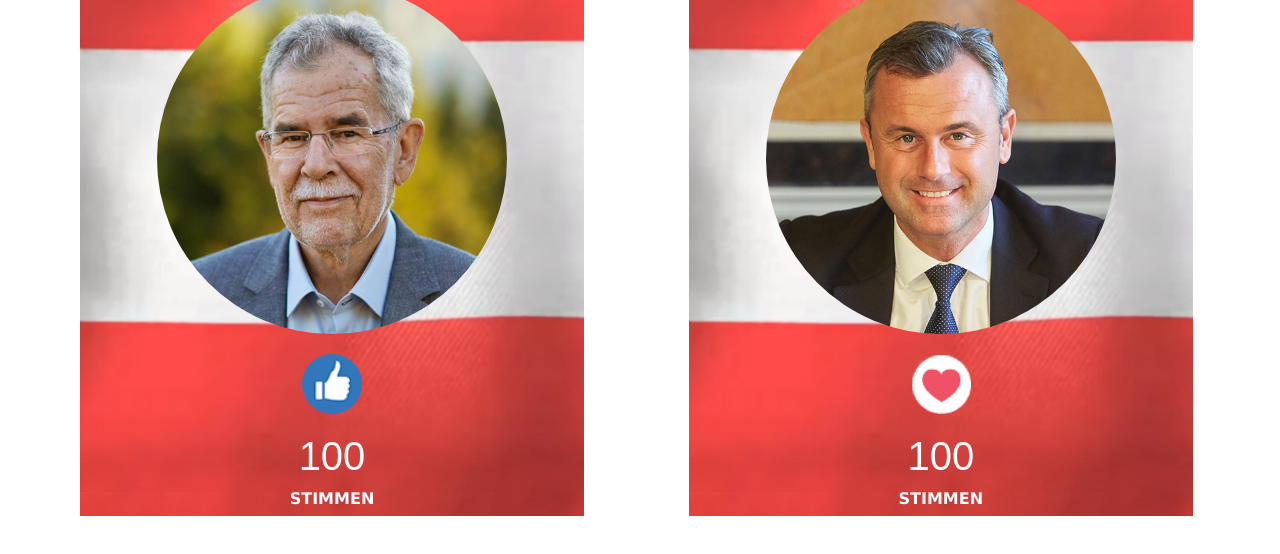
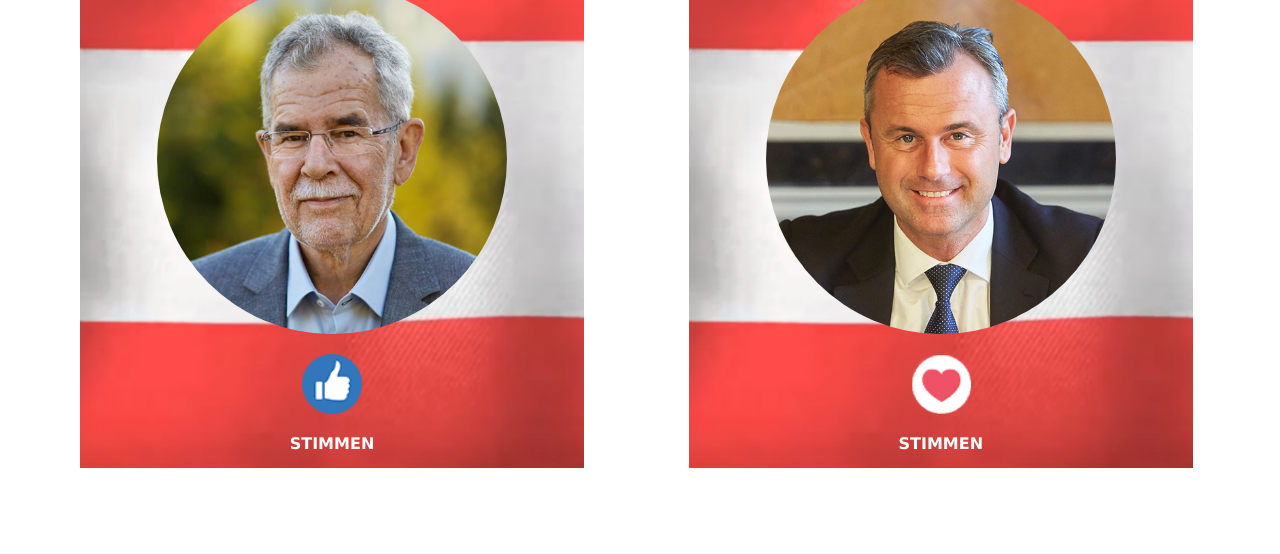
Before and after one commit to LukasCerny24/LukasCerny.github.io, a plain HTML site: page index.html in a window 1280 px wide. Shown: the part 172-726 px from the top of the page. Drawn offline with nearby package versions, Linux system fonts and the light colour scheme.

Commit message:
Update index.html

```diff
--- a/index.html
+++ b/index.html
@@ -111,7 +111,7 @@
 					</div>
 					<div class="meta">
 						<img src="tup.png" alt="" class="icon">
-						<div class="ch">100</div>
+						<div class="ch"></div>
 						<div class="v">STIMMEN</div>
 					</div>
 				</div>
@@ -121,7 +121,7 @@
 					</div>
 					<div class="meta">
 						<img src="h.png" alt="" class="icon">
-						<div class="ct">100</div>
+						<div class="ct"></div>
 						<div class="v">STIMMEN</div>
 					</div>
 				</div>
@@ -187,8 +187,7 @@
 
 setInterval(function(){
 
-	$.getJSON('https://graph.facebook.com/v2.8/?ids=566204770247461_566266760241262&fields=reactions.type(LIKE).limit(0).summary(total_count).as(reactions_like),reactions.type(LOVE).limit(0).summary(total_count).as(reactions_love)&access_token=935307489947377|SIyjZTQQQIlhIuPEosT9JyhNeT0,function(res){
-
+	$.getJSON('https://graph.facebook.com/v2.8/?ids=566204770247461_566266760241262&fields=reactions.type(LIKE).limit(0).summary(total_count).as(reactions_like),reactions.type(LOVE).limit(0).summary(total_count).as(reactions_love)&access_token=935307489947377|SIyjZTQQQIlhIuPEosT9JyhNeT0',function(res){
 		th.text(9251 + res['566204770247461_566266760241262'].reactions_love.summary.total_count);
 
 		hh.text(9221 + res['566204770247461_566266760241262'].reactions_like.summary.total_count);
```
